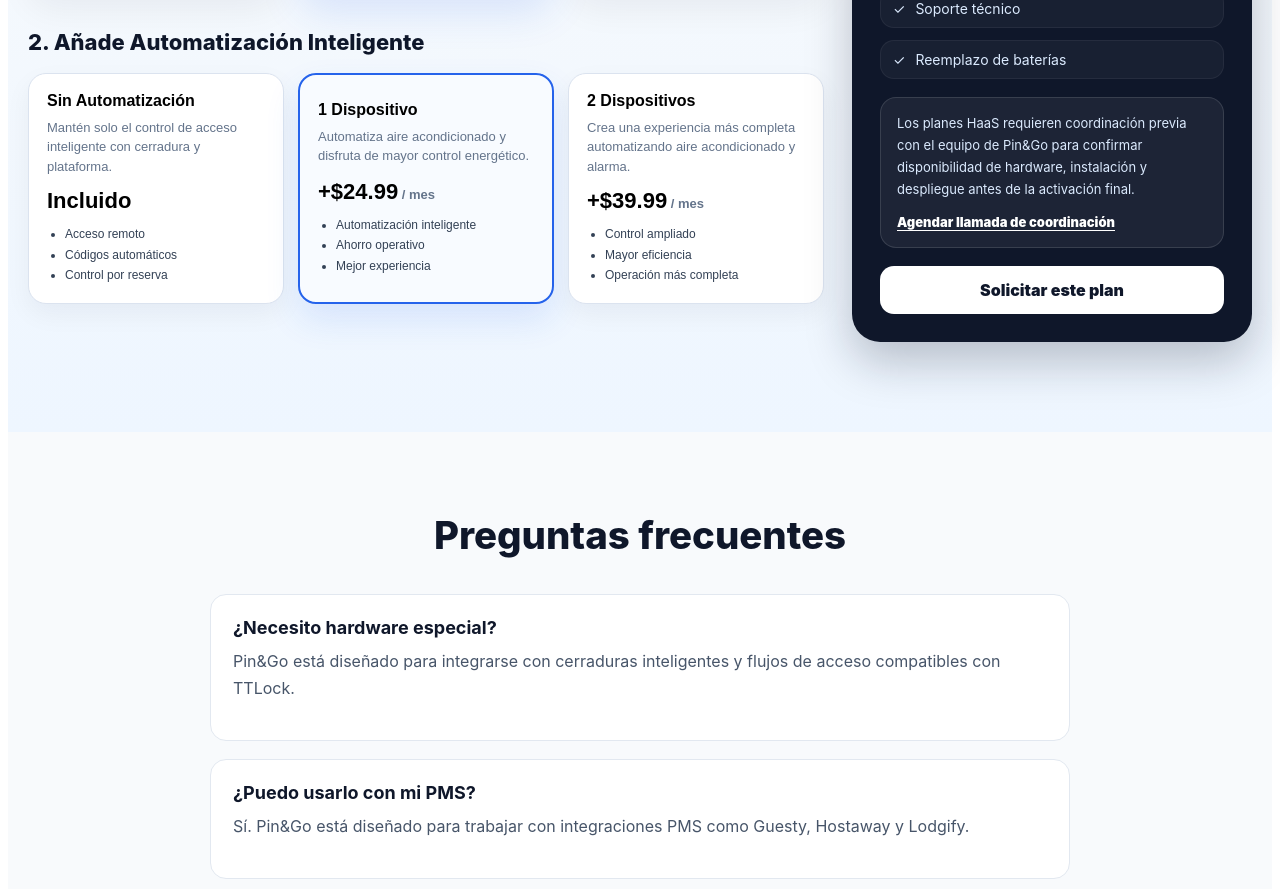
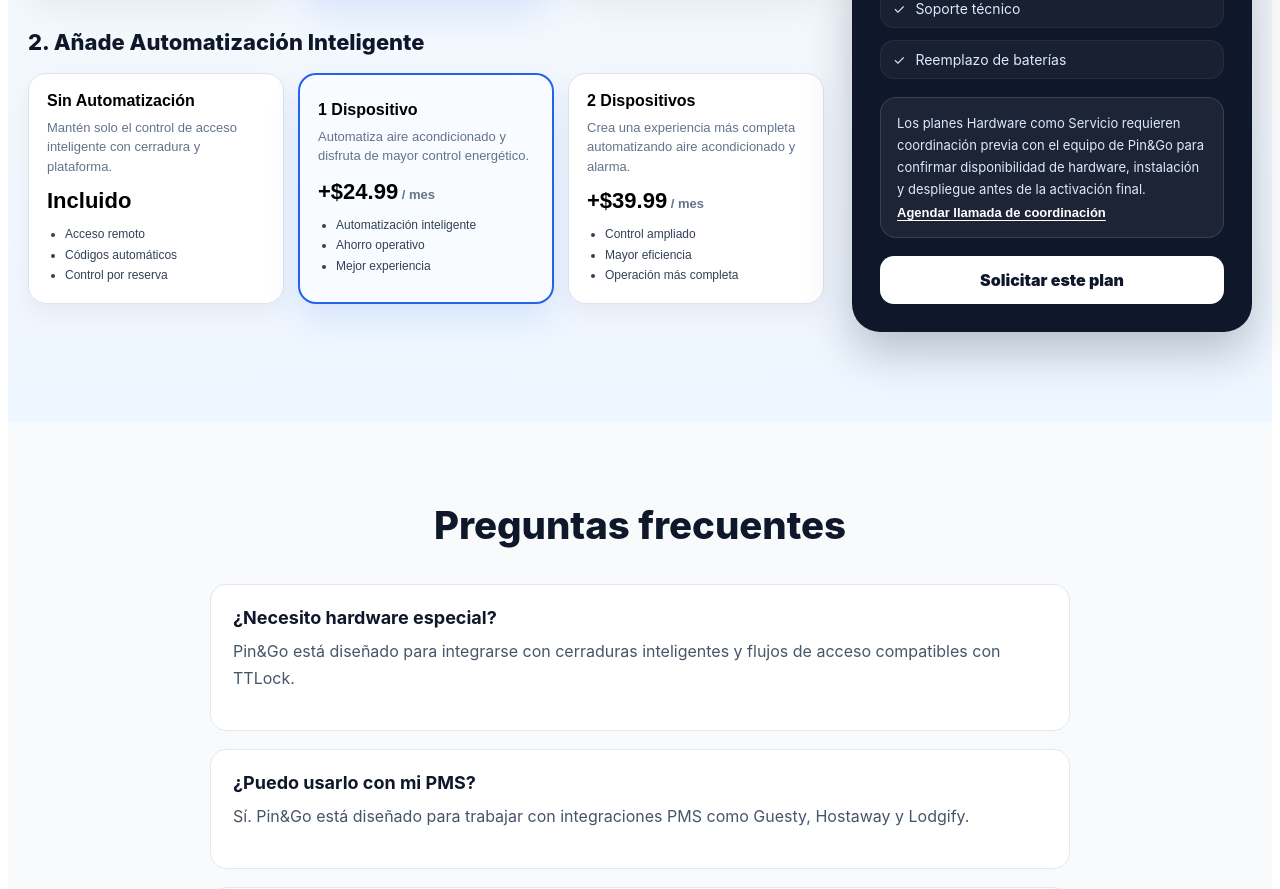
Before and after one commit to freddiefernandezmaysonet-netizen/pin-go-dashboard, a React (Vite) app: page /home in a window 1280 px wide. Shown: the part 4245-5134 px from the top of the page. Built offline with nearby package versions, Linux system fonts and the light colour scheme; no server answers.

Commit message:
Add HaaS deployment coordination call

```diff
--- a/src/components/HaasConfigurator.tsx
+++ b/src/components/HaasConfigurator.tsx
@@ -4,6 +4,7 @@ type Lang = "es" | "en";
 
 type Props = {
   lang: Lang;
+  onScheduleCall?: () => void;
 };
 
 const locks = [
@@ -75,7 +76,7 @@ const automationOptions = [
   },
 ];
 
-export default function HaasConfigurator({ lang }: Props) {
+export default function HaasConfigurator({ lang, onScheduleCall }: Props) {
   const [selectedLockId, setSelectedLockId] = useState("pro");
   const [selectedAutomationId, setSelectedAutomationId] = useState("one");
   const [isMobile, setIsMobile] = useState(false);
@@ -350,19 +351,24 @@ export default function HaasConfigurator({ lang }: Props) {
 </div>
             <div style={styles.deploymentNotice}>
   {lang === "es"
-    ? "Los planes HaaS requieren coordinación previa con el equipo de Pin&Go para confirmar disponibilidad de hardware, instalación y despliegue antes de la activación final."
-    : "HaaS plans require coordination with the Pin&Go team to confirm hardware availability, installation scheduling, and deployment logistics before final activation."}
+    ? "Los planes Hardware como Servicio requieren coordinación previa con el equipo de Pin&Go para confirmar disponibilidad de hardware, instalación y despliegue antes de la activación final."
+    : "Hardware as a Service plans require coordination with the Pin&Go team to confirm hardware availability, installation scheduling, and deployment logistics before final activation."}
 
-  <div style={{ marginTop: 10 }}>
-    <a href="/book-demo" style={styles.deploymentLink}>
-      {lang === "es"
-        ? "Agendar llamada de coordinación"
-        : "Schedule a coordination call"}
-    </a>
+ <button
+  type="button"
+  onClick={onScheduleCall}
+  style={styles.deploymentLinkButton}
+>
+  {lang === "es"
+    ? "Agendar llamada de coordinación"
+    : "Schedule a coordination call"}
+</button>
+
   </div>
-</div>
+
               <a href={signupUrl} style={styles.cta}>
-              {lang === "es" ? "Solicitar este plan" : "Request this plan"}
+              {lang === "es" ? "Solicitar este plan"
+                             : "Request this plan"}
             </a>
           </aside>
         </div>
@@ -619,6 +625,19 @@ deploymentLink: {
   textUnderlineOffset: 3,
 },
 
+deploymentLinkButton: {
+  appearance: "none",
+  border: "none",
+  background: "transparent",
+  padding: 0,
+  color: "#ffffff",
+  fontWeight: 900,
+  textDecoration: "underline",
+  textUnderlineOffset: 3,
+  cursor: "pointer",
+  fontSize: 13,
+},
+
 includedGrid: {
   marginTop: 24,
   display: "grid",
--- a/src/pages/LandingPage.tsx
+++ b/src/pages/LandingPage.tsx
@@ -483,7 +483,13 @@ export default function LandingPage() {
   </div>
 </section>
 
-      <HaasConfigurator lang={lang} />
+      <HaasConfigurator
+  lang={lang}
+  onScheduleCall={() => {
+    setBookingType("demo");
+    setOpenBooking(true);
+  }}
+/>
          <section style={styles.sectionAlt}>
           <div style={styles.containerNarrow}>
             <h2 style={styles.sectionTitle}>{t.faqTitle}</h2>
```
